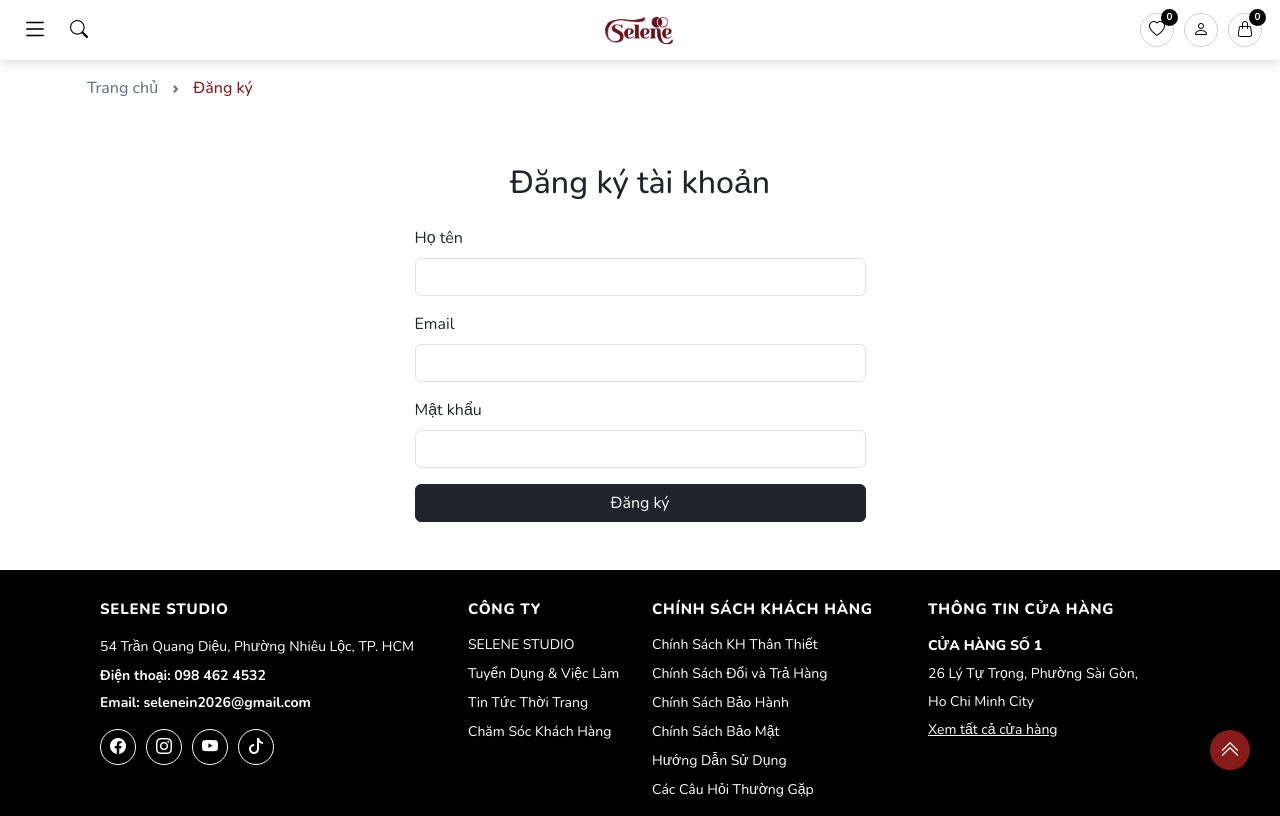
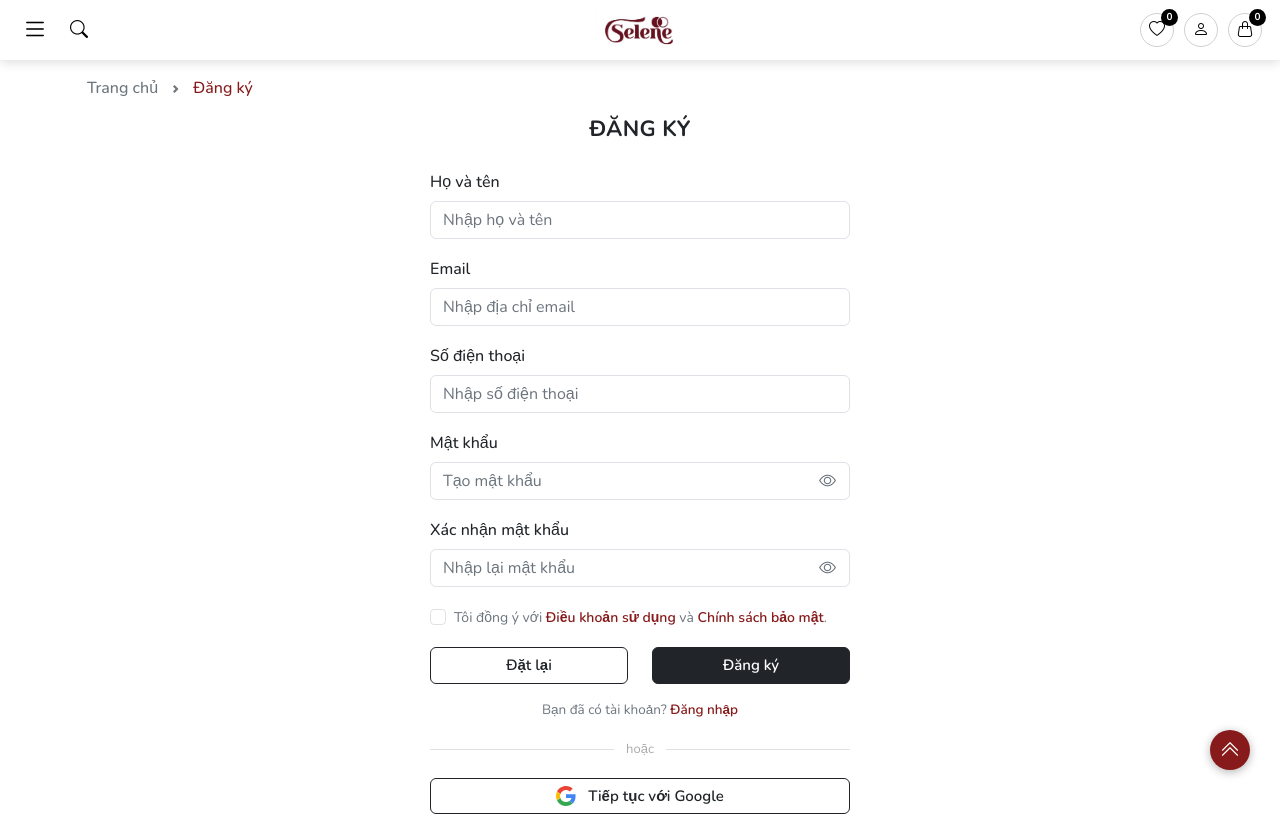
Before and after one commit to quynhnhu3704/selene, a React (Vite) app in the folder frontend/: page /tai-khoan/dang-ky in a window 1280 px wide. Shown: the top 816 px of the page. Built offline with nearby package versions, Linux system fonts and the light colour scheme.

Commit message:
chore: push full project structure

```diff
--- a/frontend/src/pages/Account/Login/index.jsx
+++ b/frontend/src/pages/Account/Login/index.jsx
@@ -8,6 +8,11 @@
   const [showPassword, setShowPassword] = useState(false);
   const [email, setEmail] = useState("");
   const [password, setPassword] = useState("");
+
+  const handleReset = () => {
+    setEmail("");
+    setPassword("");
+  };
 
   const handleSubmit = (e) => {
     e.preventDefault();
@@ -44,7 +49,7 @@
                 <span className="login-label">Email</span>
               </div>
               <div className="login-input-wrap">
-                <input type="email" className="form-control" placeholder="Nhập email" value={email} onChange={e => setEmail(e.target.value)} autoComplete="email" required />
+                <input type="email" className="form-control" placeholder="Nhập địa chỉ email" value={email} onChange={e => setEmail(e.target.value)} autoComplete="email" required />
               </div>
             </div>
 
@@ -52,7 +57,7 @@
             <div>
               <div className="login-label-row">
                 <span className="login-label">Mật khẩu</span>
-                <Link to="/dat-lai-mat-khau" className="login-link-sm"> Đặt lại mật khẩu</Link>
+                <Link to="/dat-lai-mat-khau" className="login-link-sm">Quên mật khẩu?</Link>
               </div>
               <div className="login-input-wrap">
                 <input type={showPassword ? "text" : "password"} className="form-control has-eye" placeholder="Nhập mật khẩu" value={password} onChange={e => setPassword(e.target.value)} autoComplete="current-password" required />
@@ -65,7 +70,7 @@
             {/* NÚT ĐĂNG NHẬP */}
             <div className="row">
               <div className="col-6">
-                <button type="reset" className="login-btn btn btn-outline-dark fw-semibold w-100">Đặt lại</button>
+                <button type="button" onClick={handleReset} className="login-btn btn btn-outline-dark fw-semibold w-100">Đặt lại</button>
               </div>
               <div className="col-6">
                 <button type="submit" className="login-btn btn btn-dark fw-semibold w-100">Đăng nhập</button>
@@ -92,7 +97,7 @@
               <path fill="#34A853" d="M24 48c6.48 0 11.93-2.13 15.89-5.81l-7.73-6c-2.15 1.45-4.92 2.3-8.16 2.3-6.26 0-11.57-4.22-13.47-9.91l-7.98 6.19C6.51 42.62 14.62 48 24 48z"/>
               <path fill="none" d="M0 0h48v48H0z"/>
             </svg>
-            Đăng nhập bằng Google
+            Tiếp tục với Google
           </button>
         </div>
       </div>
--- a/frontend/src/pages/Account/Register/index.jsx
+++ b/frontend/src/pages/Account/Register/index.jsx
@@ -1,8 +1,37 @@
 // frontend\src\pages\Register\index.jsx
 import Breadcrumb from "../../../components/layout/Breadcrumb";
 import { Helmet } from "react-helmet-async";
+import { useState } from "react";
+import { Link } from "react-router-dom";
 
 export default function Register() {
+  const [showPassword, setShowPassword] = useState(false);
+  const [showConfirmPassword, setShowConfirmPassword] = useState(false);
+  const [email, setEmail] = useState("");
+  const [name, setName] = useState("");
+  const [phone, setPhone] = useState("");
+  const [password, setPassword] = useState("");
+  const [confirmPassword, setConfirmPassword] = useState("");
+
+  const handleReset = () => {
+    setName("");
+    setEmail("");
+    setPhone("");
+    setPassword("");
+    setConfirmPassword("");
+    };
+
+  const handleSubmit = (e) => {
+    e.preventDefault();
+    // TODO: gọi API đăng nhập
+    console.log({ email, password });
+  };
+
+  const handleGoogleLogin = () => {
+    // TODO: gọi Google OAuth
+    console.log("Google login");
+  };
+
   return (
     <>
       <Helmet><title>Đăng Ký | Selene</title></Helmet>
@@ -14,58 +43,109 @@
         ]}
       />
 
-        <div className="container py-5">
-            <div className="row justify-content-center">
-            <div className="col-lg-5">
+      {/* ── LOGIN PAGE ── */}
+      <div className="login-page">
+        <div className="login-card">
+          <h1 className="login-title">Đăng ký</h1>
 
-                <h2 className="text-center mb-4">
-                Đăng ký tài khoản
-                </h2>
+          <form onSubmit={handleSubmit} noValidate>
 
-                <form>
-
-                <div className="mb-3">
-                    <label className="form-label">
-                    Họ tên
-                    </label>
-
-                    <input
-                    className="form-control"
-                    />
+            {/* HỌ TÊN */}
+            <div>
+              <div className="login-label-row">
+                <span className="login-label">Họ và tên</span>
+              </div>
+              <div className="login-input-wrap">
+                <input type="text" className="form-control" placeholder="Nhập họ và tên" value={name} onChange={e => setName(e.target.value)} autoComplete="name" required />
+              </div>
             </div>
 
-                <div className="mb-3">
-                    <label className="form-label">
-                    Email
-                    </label>
-
-                    <input
-                    type="email"
-                    className="form-control"
-                    />
+            {/* EMAIL */}
+            <div>
+              <div className="login-label-row">
+                <span className="login-label">Email</span>
+              </div>
+              <div className="login-input-wrap">
+                <input type="email" className="form-control" placeholder="Nhập địa chỉ email" value={email} onChange={e => setEmail(e.target.value)} autoComplete="email" required />
+              </div>
             </div>
 
-                <div className="mb-3">
-                    <label className="form-label">
-                    Mật khẩu
-                    </label>
-
-                    <input
-                    type="password"
-                    className="form-control"
-                    />
+            {/* SỐ ĐIỆN THOẠI */}
+            <div>
+              <div className="login-label-row">
+                <span className="login-label">Số điện thoại</span>
+              </div>
+              <div className="login-input-wrap">
+                <input type="tel" className="form-control" placeholder="Nhập số điện thoại" value={phone} onChange={e => setPhone(e.target.value)} autoComplete="tel" required />
+              </div>
             </div>
 
-                <button
-                    type="submit"
-                    className="btn btn-dark w-100"
-                >
-                    Đăng ký
+            {/* MẬT KHẨU */}
+            <div>
+              <div className="login-label-row">
+                <span className="login-label">Mật khẩu</span>
+              </div>
+              <div className="login-input-wrap">
+                <input type={showPassword ? "text" : "password"} className="form-control has-eye" placeholder="Tạo mật khẩu" value={password} onChange={e => setPassword(e.target.value)} autoComplete="new-password" required />
+                <button type="button" className="login-eye" onClick={() => setShowPassword(s => !s)} tabIndex={-1} aria-label="Hiện/ẩn mật khẩu">
+                  <i className={`bi ${showPassword ? "bi-eye-slash" : "bi-eye"}`} />
                 </button>
+              </div>
+            </div>
 
+            {/* XÁC NHẬN MẬT KHẨU */}
+            <div>
+              <div className="login-label-row">
+                <span className="login-label">Xác nhận mật khẩu</span>
+              </div>
+              <div className="login-input-wrap">
+                <input type={showConfirmPassword ? "text" : "password"} className="form-control has-eye" placeholder="Nhập lại mật khẩu" value={confirmPassword} onChange={e => setConfirmPassword(e.target.value)} autoComplete="new-password" required />
+                <button type="button" className="login-eye" onClick={() => setShowConfirmPassword(s => !s)} tabIndex={-1} aria-label="Hiện/ẩn mật khẩu">
+                  <i className={`bi ${showConfirmPassword ? "bi-eye-slash" : "bi-eye"}`} />
+                </button>
+              </div>
+            </div>
+
+            {/* CHECKBOX ĐỒNG Ý ĐIỀU KHOẢN */}
+            <div className="form-check login-terms">
+                <input className="form-check-input" type="checkbox" required />
+                <label className="form-check-label">
+                    Tôi đồng ý với{" "}
+                    <Link to="/dieu-khoan-su-dung">Điều khoản sử dụng</Link>{" "}và{" "}<Link to="/chinh-sach-bao-mat">Chính sách bảo mật</Link>.
+                </label>
+            </div>
+
+            {/* NÚT ĐĂNG NHẬP */}
+            <div className="row">
+              <div className="col-6">
+                <button type="button" onClick={handleReset} className="login-btn btn btn-outline-dark fw-semibold w-100">Đặt lại</button>
+              </div>
+              <div className="col-6">
+                <button type="submit" className="login-btn btn btn-dark fw-semibold w-100">Đăng ký</button>
+              </div>
+            </div>
           </form>
 
+          {/* ĐÃ CÓ TÀI KHOẢN */}
+          <div className="login-register-row">
+            Bạn đã có tài khoản?&nbsp;<Link to="/tai-khoan/dang-nhap">Đăng nhập</Link>
           </div>
+
+          {/* DIVIDER */}
+          <div className="login-divider">hoặc</div>
+
+          {/* NÚT GOOGLE */}
+          <button type="button" className="btn btn-outline-dark login-btn-google" onClick={handleGoogleLogin}>
+            {/* Google "G" logo SVG chính thức */}
+            <svg width="20" height="20" viewBox="0 0 48 48" xmlns="http://www.w3.org/2000/svg">
+              <path fill="#EA4335" d="M24 9.5c3.54 0 6.71 1.22 9.21 3.6l6.85-6.85C35.9 2.38 30.47 0 24 0 14.62 0 6.51 5.38 2.56 13.22l7.98 6.19C12.43 13.72 17.74 9.5 24 9.5z"/>
+              <path fill="#4285F4" d="M46.98 24.55c0-1.57-.15-3.09-.38-4.55H24v9.02h12.94c-.58 2.96-2.26 5.48-4.78 7.18l7.73 6c4.51-4.18 7.09-10.36 7.09-17.65z"/>
+              <path fill="#FBBC05" d="M10.53 28.59c-.48-1.45-.76-2.99-.76-4.59s.27-3.14.76-4.59l-7.98-6.19C.92 16.46 0 20.12 0 24c0 3.88.92 7.54 2.56 10.78l7.97-6.19z"/>
+              <path fill="#34A853" d="M24 48c6.48 0 11.93-2.13 15.89-5.81l-7.73-6c-2.15 1.45-4.92 2.3-8.16 2.3-6.26 0-11.57-4.22-13.47-9.91l-7.98 6.19C6.51 42.62 14.62 48 24 48z"/>
+              <path fill="none" d="M0 0h48v48H0z"/>
+            </svg>
+            Tiếp tục với Google
+          </button>
         </div>
       </div>
     </>
--- a/frontend/src/styles/global.css
+++ b/frontend/src/styles/global.css
@@ -313,7 +313,7 @@
 
 /* ── LABEL ROW ── */
 .login-label-row { display: flex; justify-content: space-between; align-items: center; margin-bottom: 7px; }
-.login-label { font-size: 16px; font-weight: 600; color: #212529; }
+.login-label { font-size: 16px; font-weight: 500; color: #212529; }
 .login-link-sm { font-size: 13.5px; font-weight: 500; color: #871B1B; text-decoration: none; }
 .login-link-sm:hover { text-decoration: underline; }
 
@@ -350,3 +350,11 @@
   .login-page { padding: 32px 16px 48px; }
   .login-title { font-size: 19px; }
 }
+
+/* DẤU TICK ĐỒNG Ý ĐIỀU KHOẢN */
+.form-check-label { font-size: 14px; color: #6C757D; }
+.form-check-label a{ color: #871B1B; text-decoration: none; font-weight: 600; }
+.form-check-label a:hover{ text-decoration: underline; }
+.form-check-input:focus { border-color: #FBC5C5 !important; box-shadow: 0 0 0 0.25rem rgba(135, 27, 27, 0.15) !important; }
+.form-check-input:checked { background-color: #871B1B; border-color: #871B1B; }
+.login-terms { margin-bottom: 18px; }
```
Also changed, not shown: frontend/src/pages/ProductDetail/index.jsx (added). Lines whose indentation alone changed are shown as unchanged.
